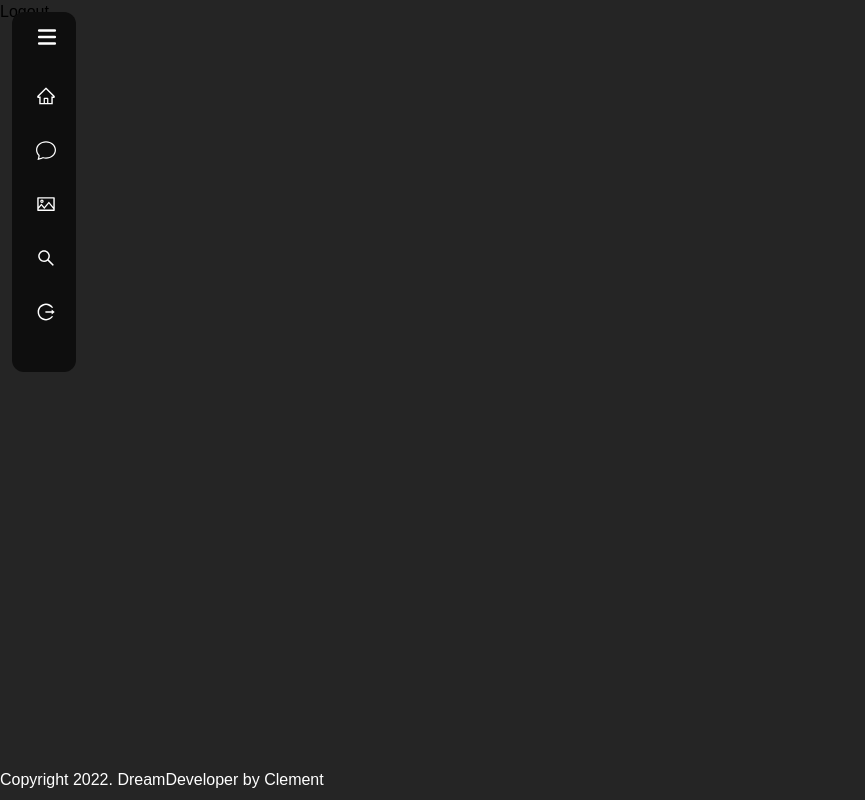
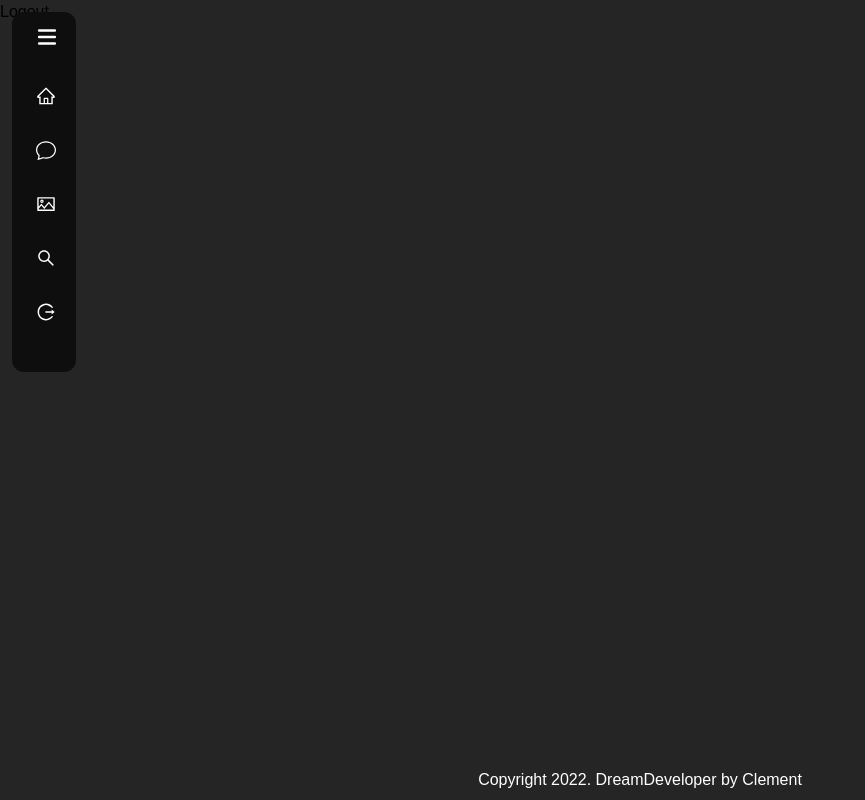
Before and after one commit to ClementWong711/DreamDeveloper, a React (Create React App) app: page /logout in a window 1280 px wide. Shown: the whole page, without its empty margins (0-865 px from the left). Built offline with nearby package versions, Linux system fonts and the light colour scheme.

Commit message:
fix Sidnav and footer postion

```diff
--- a/src/App.jsx
+++ b/src/App.jsx
@@ -6,10 +6,8 @@ import { BrowserRouter as Router, Route, Switch } from "react-router-dom";
 function App() {
   return (
     <Router>
+      <SideNav />
       <div className="flex gap-6">
-        <div className="fixed">
-          <SideNav />
-        </div>
         <div className='content'>
           <Switch>
             <Route exact path="/" >
@@ -29,10 +27,9 @@ function App() {
             </Route>
           </Switch>
         </div>
-        <div className="fixed align-center">
-          <Footer />
-        </div>
+
       </div>
+      <Footer />
     </Router>
 
   );
--- a/src/Footer.jsx
+++ b/src/Footer.jsx
@@ -1,6 +1,8 @@
 const Footer = () => {
     return (
-        <footer className="text-white fixed bottom-2">Copyright 2022. DreamDeveloper by Clement</footer>
+        <footer className="w-full fixed left-0 bottom-2 flex justify-center">
+            <p className="text-white">Copyright 2022. DreamDeveloper by Clement</p>
+        </footer>
     );
 }
 export default Footer;
--- a/src/SideNav.jsx
+++ b/src/SideNav.jsx
@@ -18,7 +18,7 @@ const SideNav = () => {
     ]
 
     return (
-        <nav className={`text-white bg-[#0e0e0e] h-full ${open ? 'w-60' : 'w-16'} duration-500 m-3 px-4 rounded-xl pb-10`}>
+        <nav className={`text-white bg-[#0e0e0e] ${open ? 'w-60' : 'w-16'} duration-500 m-3 px-4 rounded-xl pb-10 fixed`}>
             <div className="py-3 flex justify-end">
                 <HiMenu
                     size={26}
```
